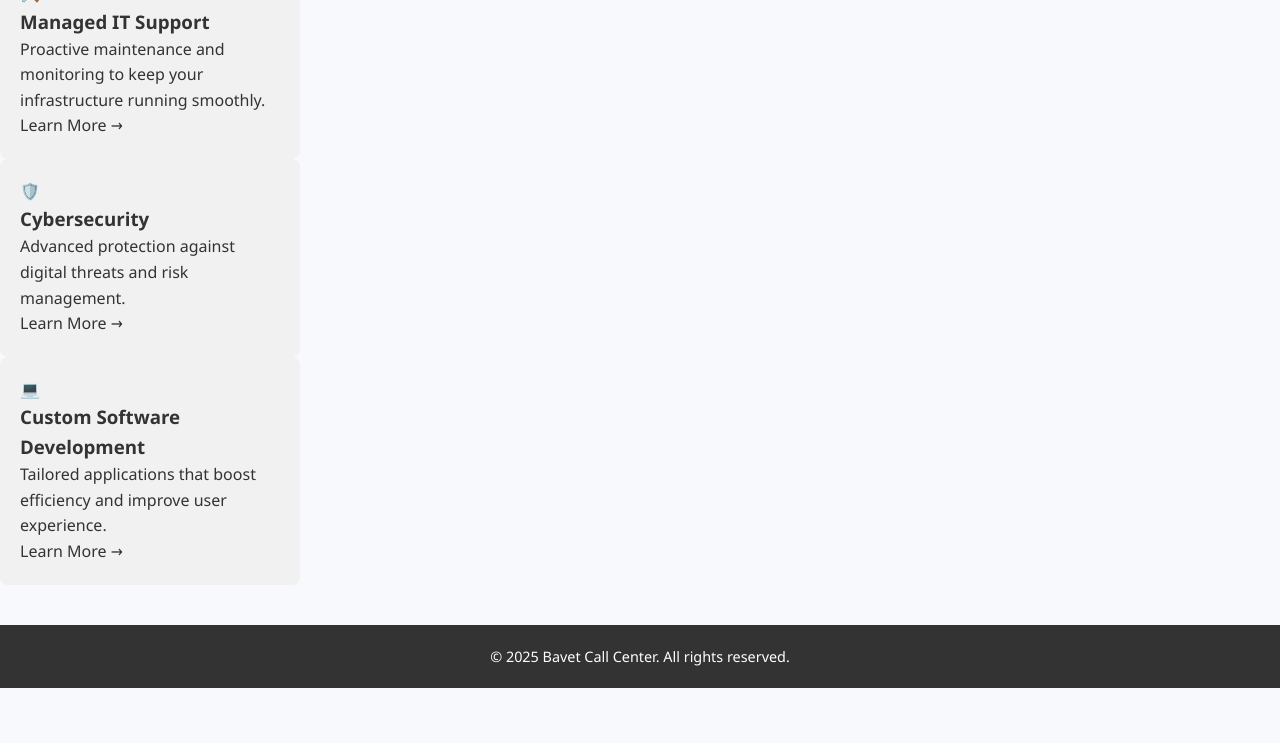
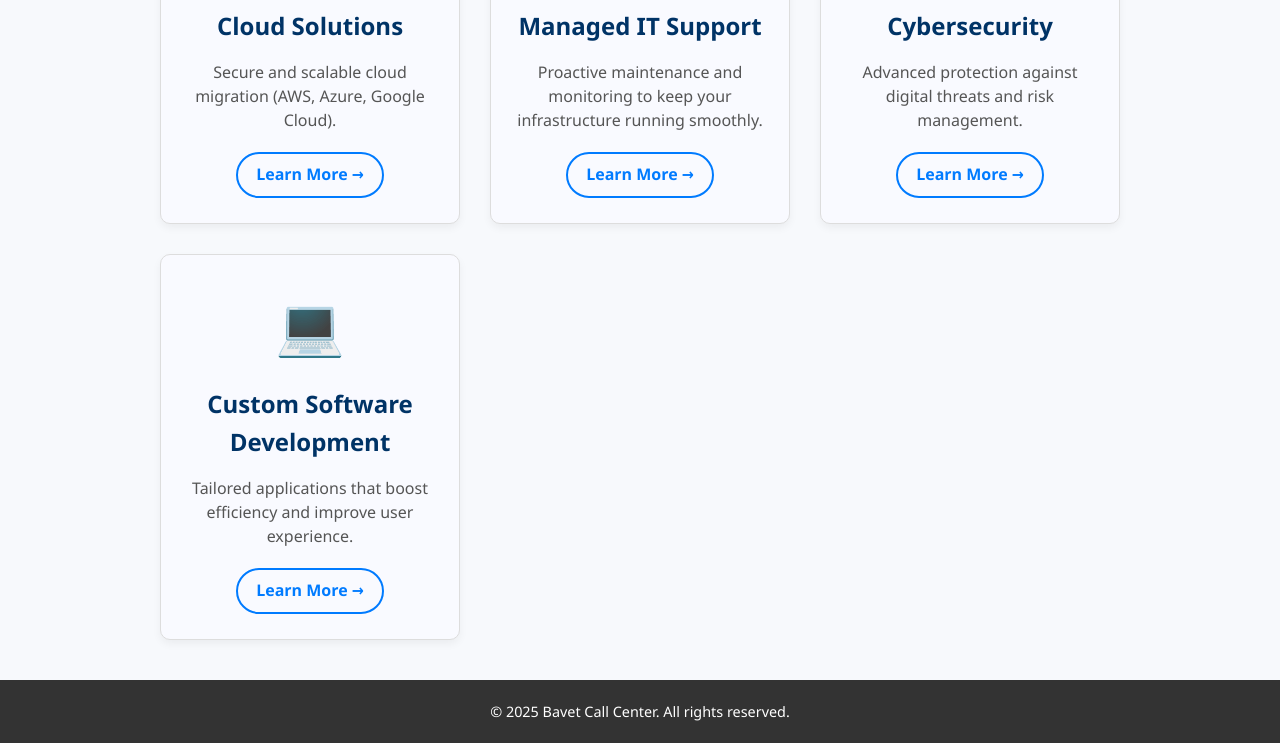
Before and after one commit to Fravens7/bavetcsp, a plain HTML site: page services.html in a window 1280 px wide. Shown: the part 460-1203 px from the top of the page. Before the commit the page ends 1148 px from the top, so only its background shows below. Drawn offline with Linux system fonts and the light colour scheme.

Commit message:
Update services.html

```diff
--- a/services.html
+++ b/services.html
@@ -5,6 +5,7 @@
   <meta name="viewport" content="width=device-width, initial-scale=1.0" />
   <title>Services - Bavet Call Center</title>
   <link rel="stylesheet" href="style.css" />
+  <link rel="stylesheet" href="services.css" />
 </head>
 <body>
   <header>
```
